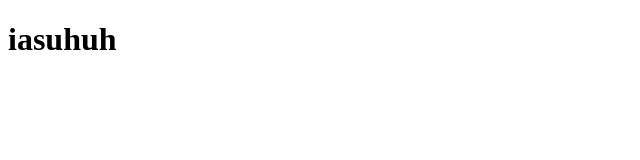
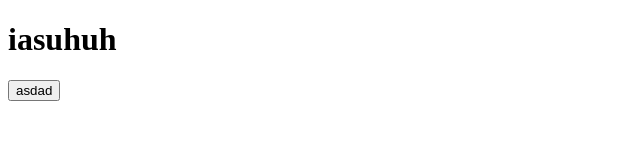
Before and after one commit to aswithran/achu, a plain HTML site: page index.html in a window 1280 px wide. Shown: the whole page, without its empty margins (0-640 px from the left). Drawn offline with Linux system fonts and the light colour scheme.

Commit message:
add button

```diff
--- a/index.html
+++ b/index.html
@@ -7,6 +7,7 @@
 </head>
 <body>
     <h1>iasuhuh</h1>
+    <button>asdad</button>
 
 </body>
 </html>
```
